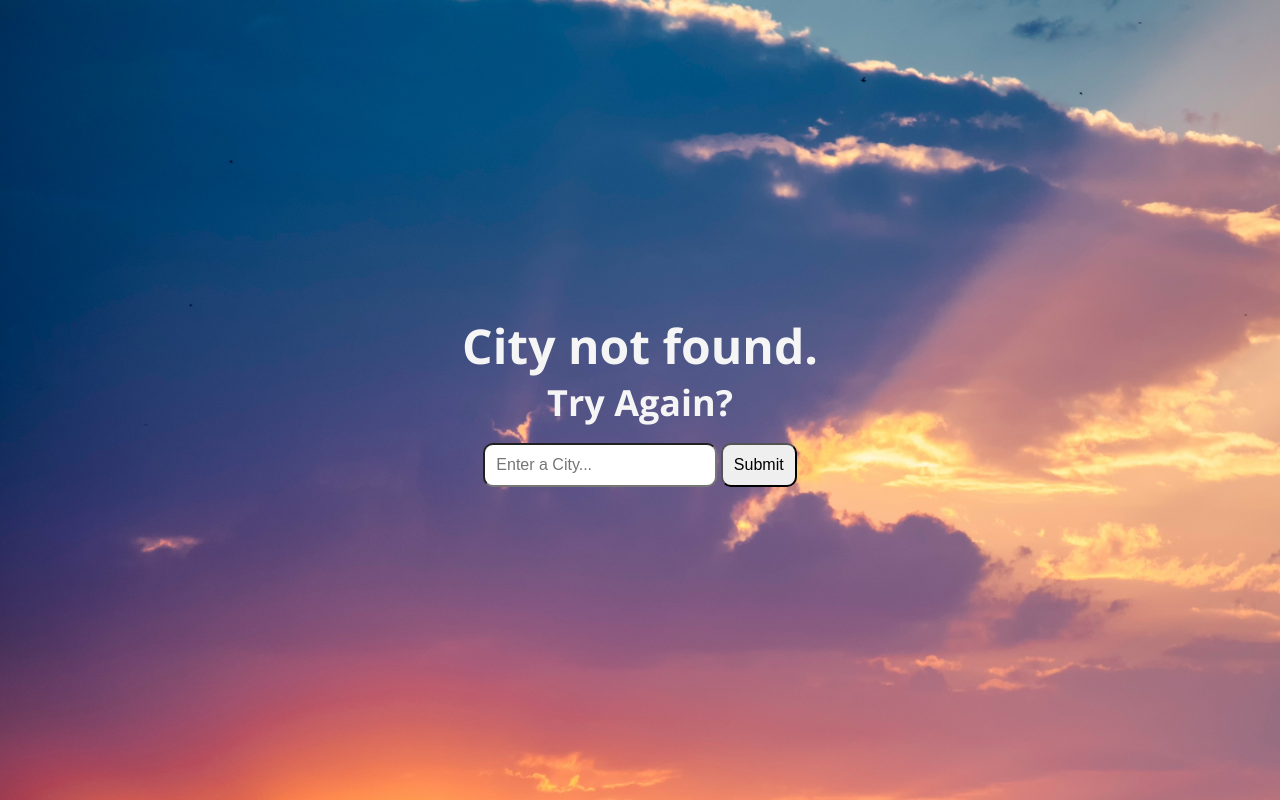
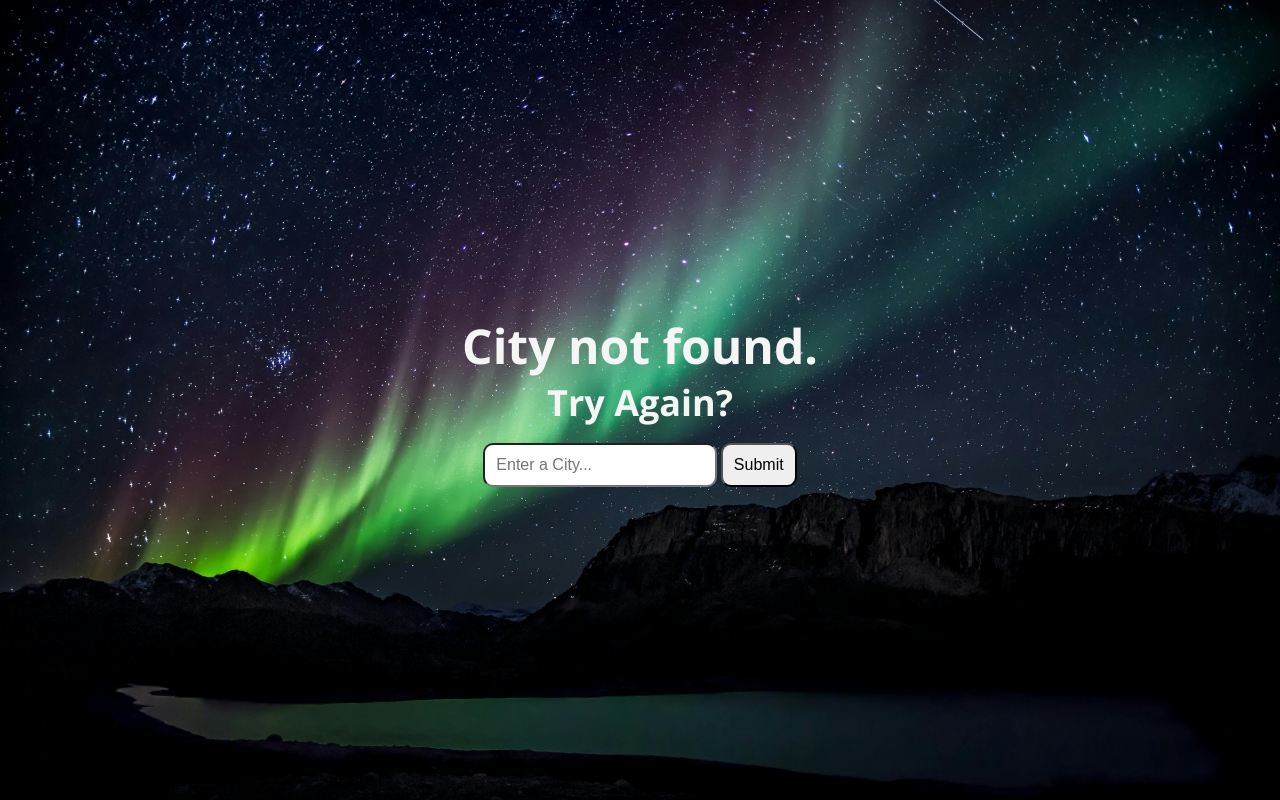
Before and after one commit to Mcube728/Weather-App, a Flask app: template templates/citynotfound.html in a window 1280 px wide. Run offline with Flask 3, Linux system fonts and the light colour scheme; the template is opened without the code that fills it, so the values that code supplies are empty.

Commit message:
made changes to css for background images

```diff
--- a/server.py
+++ b/server.py
@@ -26,5 +26,5 @@ def getWeather():
 
 
 if __name__ == '__main__':
-    #app.run(host='0.0.0.0', port=3000)
-    serve(app, host='0.0.0.0', port=3000)
+    app.run(host='0.0.0.0', port=3000, debug=True)
+    #serve(app, host='0.0.0.0', port=3000)
--- a/static/css/style.css
+++ b/static/css/style.css
@@ -6,20 +6,51 @@
 }
 
 body {
-
-    background-color: #353535;
     color: whitesmoke;
-    min-height: 100vh;
     display: flex;
     flex-direction: column;
     align-items: center;
+    font-family: "Open Sans", sans-serif;
+}
+
+/* Background Image Classes */
+.main-wrapper{
+    min-height: 100vh;
+    min-width: 100vw;
     background-image: url('/static/img/clouds.jpg');
     background-repeat: no-repeat;
     background-attachment: fixed;
     background-size: cover;
-    font-family: "Open Sans", sans-serif;
+    background-position: center;
+    display: flex;
+    justify-content: center;
 }
 
+.weather-wrapper{
+    min-height: 100vh;
+    min-width: 100vw;
+    background-image: url('/static/img/palm_trees.jpg');
+    background-repeat: no-repeat;
+    background-attachment: fixed;
+    background-size: cover;
+    background-position: center;
+    display: flex;
+    justify-content: center;
+}
+
+.not-found-wrapper{
+    min-height: 100vh;
+    min-width: 100vw;
+    background-image: url('/static/img/aurora-1.jpg');
+    background-repeat: no-repeat;
+    background-attachment: fixed;
+    background-size: cover;
+    background-position: center;
+    display: flex;
+    justify-content: center;
+}
+
+/* Container class for all information to be displayed */
 .container {
 	height: 100vh;
     width: 80%;
--- a/templates/citynotfound.html
+++ b/templates/citynotfound.html
@@ -9,6 +9,7 @@
 </head>
 
 <body>
+    <div class="not-found-wrapper">
         <div class="container">
             <div class="title">
                 <h1>City not found.</h1>
@@ -21,6 +22,7 @@
                 </form>
             </div>
         </div>
+    </div>
 </body>
 </html>
 
--- a/templates/index.html
+++ b/templates/index.html
@@ -9,6 +9,7 @@
 </head>
 
 <body>
+    <div class="main-wrapper">
         <div class="container">
             <div class="title">
                 <h1>Get Weather for your city</h1>
@@ -20,5 +21,6 @@
                 </form>
             </div>
         </div>
+    </div>
 </body>
 </html>
--- a/templates/weather.html
+++ b/templates/weather.html
@@ -9,6 +9,7 @@
 </head>
 
 <body>
+    <div class="weather-wrapper">
         <div class="container">
             <div class='title'>
                 <h1>{{ title }} Weather</h1>
@@ -23,6 +24,7 @@
                 </form>
             </div>
         </div>
+    </div>
 </body>
 
 
```
Also changed, not shown: static/img/palm_trees.jpg (added), static/img/peakpx.jpg (added). Lines whose indentation alone changed are shown as unchanged.
